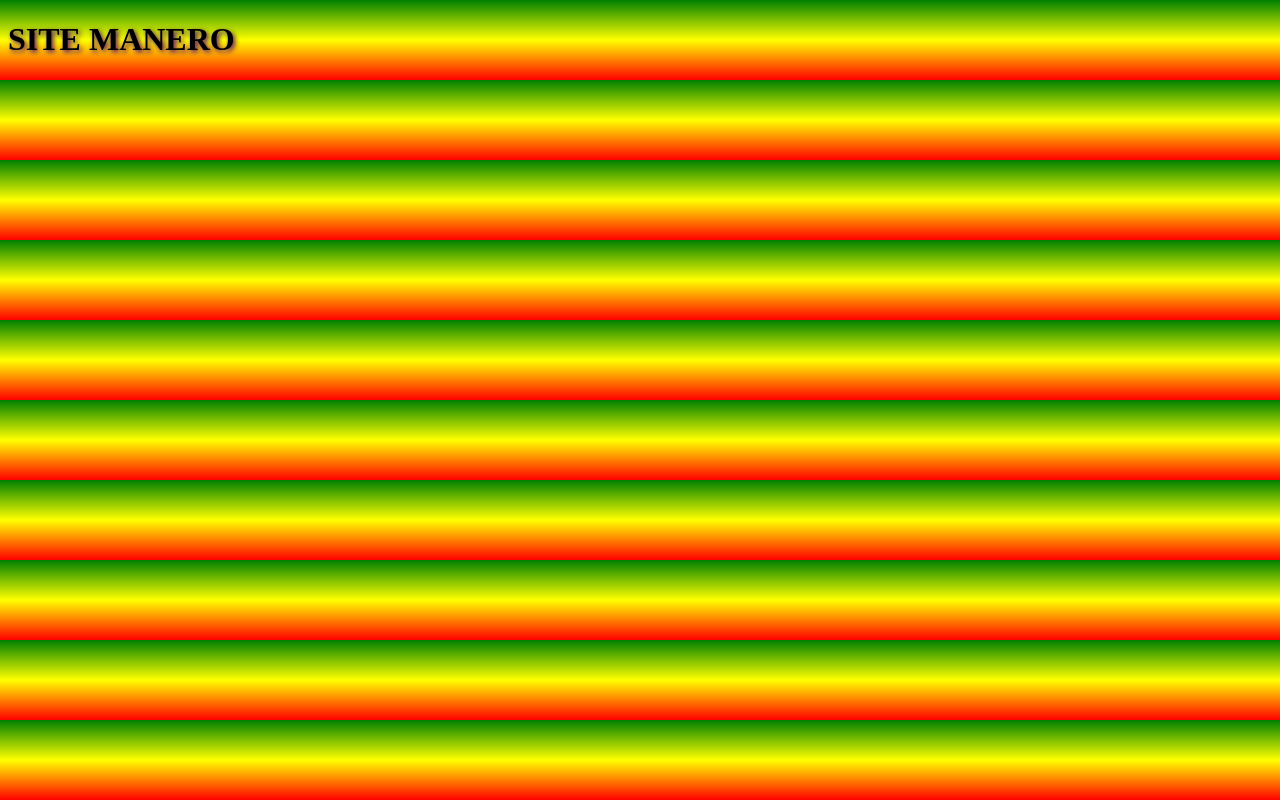
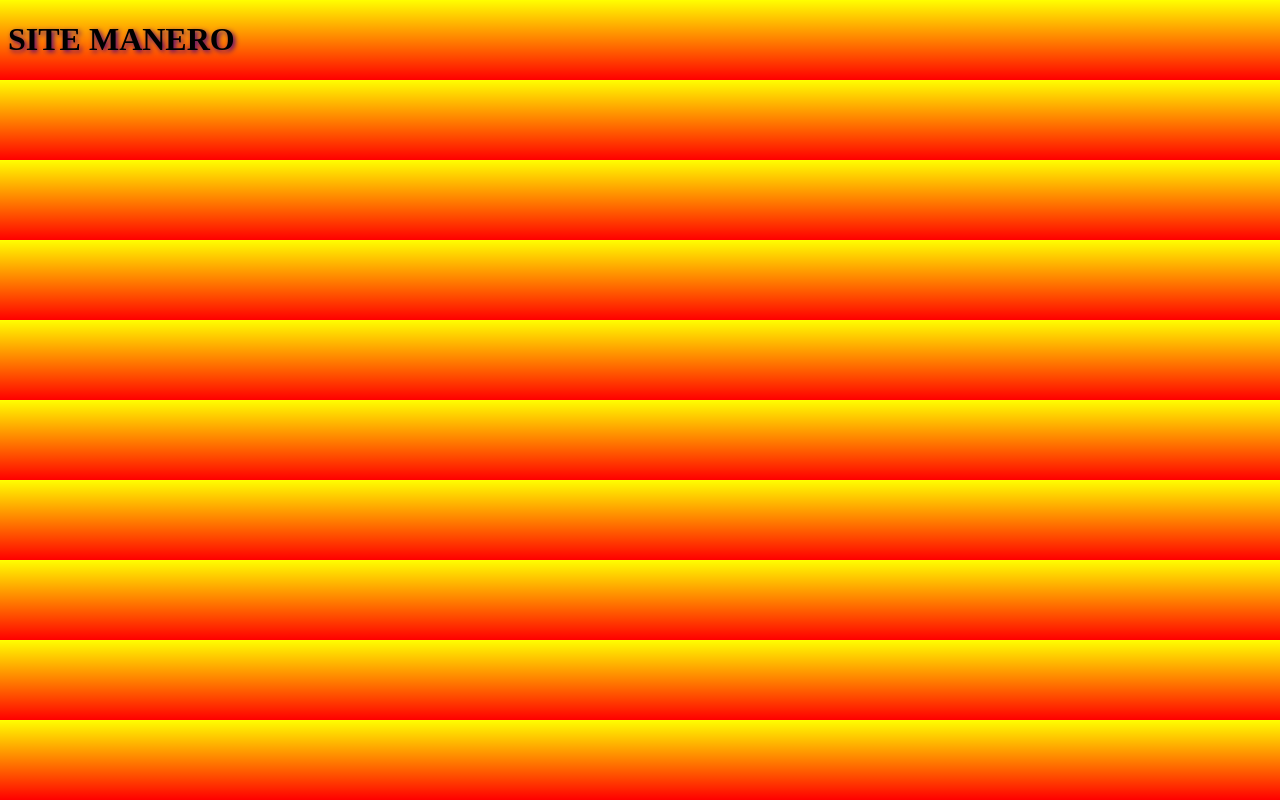
Before and after one commit to smaltcus/site, a plain HTML site: page index.html in a window 1280 px wide. Drawn offline with Linux system fonts and the light colour scheme.

Commit message:
Update index.html

```diff
--- a/index.html
+++ b/index.html
@@ -3,7 +3,7 @@
 <head>
 <style>
   body {
-    background-image: linear-gradient(green, yellow, red);
+    background-image: linear-gradient(yellow, red);
   }
   h1 {
     text-shadow: 2px 2px 5px rgb(75,0,130);
```
